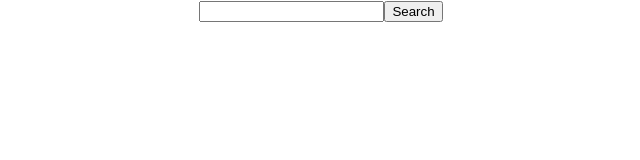
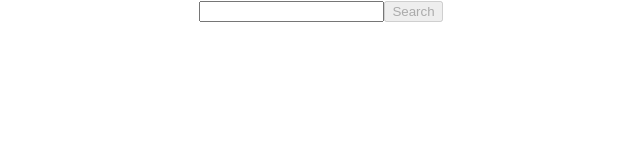
Before and after one commit to rumnoodle/omdbapi, a React (Create React App) app in the folder client/: page / in a window 1280 px wide. Shown: the top 160 px of the page, without its empty margins (319-959 px from the left). Built offline with nearby package versions, Linux system fonts and the light colour scheme.

Commit message:
improve test for submit button default when page loads

```diff
--- a/client/src/SearchWidget.js
+++ b/client/src/SearchWidget.js
@@ -5,7 +5,7 @@ class SearchWidget extends React.Component {
     return (
       <div id="movie-search">
         <input name="search" type="text" id="search" />
-        <input type="submit" value="Search" />
+        <input type="submit" value="Search" disabled />
       </div>
     );
   }
```
Also changed, not shown: 1 other file (tests, documents, lock files or other folders).
